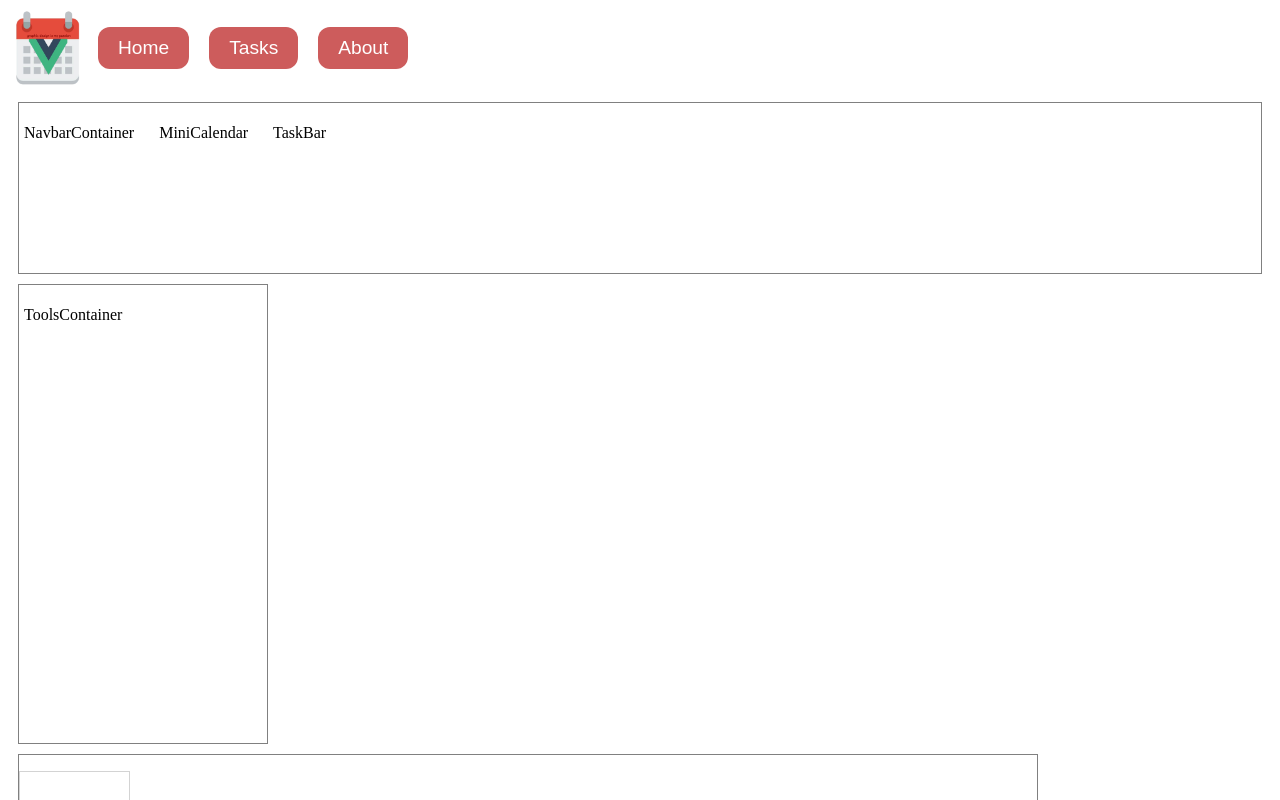
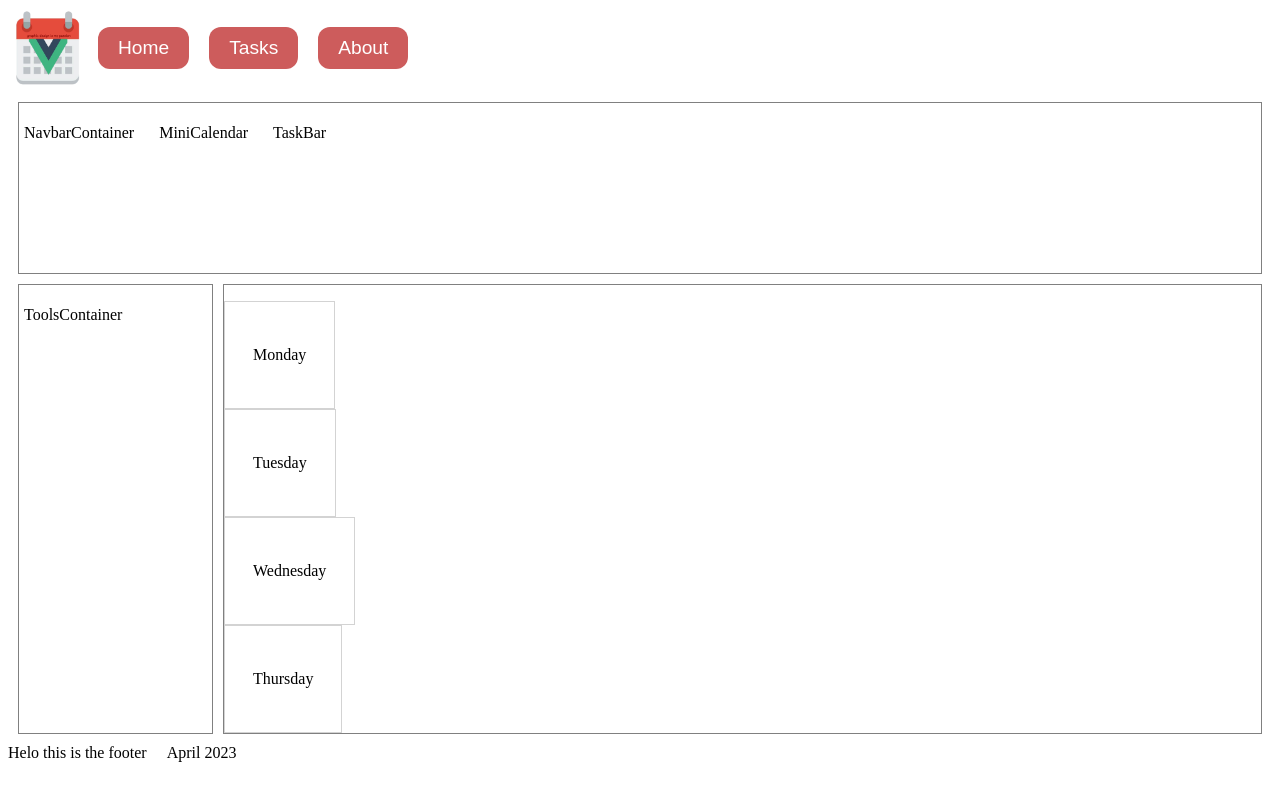
Before and after one commit to PerfectMach1ne/vCalendar__uni-se-prj, a Vue app in the folder vCalendar-frontend/: page / in a window 1280 px wide. Shown: the top 800 px of the page. Built offline with nearby package versions, Linux system fonts and the light colour scheme.

Commit message:
feat+fix+refactor: Improve container components style + work on BigCalendar structure

```diff
--- a/vCalendar-frontend/src/assets/style.css
+++ b/vCalendar-frontend/src/assets/style.css
@@ -26,3 +26,13 @@
   scrollbar-color: #000 #aaa;
   scrollbar-width: thin;
 }
+
+.scrollbar-vertical::-webkit-scrollbar {
+  width: 8px;
+  height: 8px;
+  background-color: #aaa;
+}
+
+.scrollbar-vertical::-webkit-scrollbar-thumb {
+  background: #000;
+}
--- a/vCalendar-frontend/src/components/BigCalendar.vue
+++ b/vCalendar-frontend/src/components/BigCalendar.vue
@@ -40,15 +40,26 @@ export default {
       </p>
     </li>
   </ul>
-  <table>
-    <tr v-for="i in 24" v-bind:id="`${String(i).padStart(2, '0') + ':00'}`">
-      <th id="mon">mon</th>
-      <th id="tue">tue</th>
-      <th id="wed">wed</th>
-      <th id="thu">thu</th>
-      <th id="fri">fri</th>
-      <th id="sat">sat</th>
-      <th id="sun">sun</th>
+  <table id="7daycal">
+    <tr v-for="i in 25" v-bind:id="`${i == 1 ? 'weekday-labels' : String(i - 2).padStart(2, '0') + ':00'}`">
+      <div v-if="i - 1 == 0" class="table__day__labels">
+        <th id="mon-label">mon</th>
+        <th id="tue-label">tue</th>
+        <th id="wed-label">wed</th>
+        <th id="thu-label">thu</th>
+        <th id="fri-label">fri</th>
+        <th id="sat-label">sat</th>
+        <th id="sun-label ">sun</th>
+      </div>
+      <div v-else>
+        <th :id="`mon${i - 2}`">[]</th>
+        <th :id="`tue${i - 2}`">[]</th>
+        <th :id="`wed${i - 2}`">[]</th>
+        <th :id="`thu${i - 2}`">[]</th>
+        <th :id="`fri${i - 2}`">[]</th>
+        <th :id="`sat${i - 2}`">[]</th>
+        <th :id="`sun${i - 2}`">[]</th>
+      </div>
     </tr>
   </table>
 </template>
@@ -62,6 +73,11 @@ table, th {
 
 th {
   padding: 60px 50px;
+}
+
+.table__day__labels {
+  /* font-family: 'Fira Sans', sans-serif; */
+  font-variant-caps: small-caps;
 }
 
 .weekday__labels {
--- a/vCalendar-frontend/src/components/containers/CalendarContainer.vue
+++ b/vCalendar-frontend/src/components/containers/CalendarContainer.vue
@@ -18,7 +18,13 @@ export default {
 .calendar__container {
   margin: 5px;
   border: 1px solid gray;
+  max-height: 56vh;
+  width: 85%
+}
+/* .calendar__container {
+  margin: 5px;
+  border: 1px solid gray;
   width: 79.55vw;
   max-height: 57.5vh;
-}
+} */
 </style>
--- a/vCalendar-frontend/src/components/containers/NavbarContainer.vue
+++ b/vCalendar-frontend/src/components/containers/NavbarContainer.vue
@@ -25,7 +25,7 @@ export default {
   margin: 5px;
   border: 1px solid gray;
   padding: 5px;
-  width: 100vw;
+  width: revert;
   height: 20vh;
   display: inline-flex;
   flex-direction: row;
--- a/vCalendar-frontend/src/components/containers/ToolsContainer.vue
+++ b/vCalendar-frontend/src/components/containers/ToolsContainer.vue
@@ -15,7 +15,7 @@ export default {
   margin: 5px;
   border: 1px solid gray;
   padding: 5px;
-  width: 238px; /* any more and flexbox sends CalendarContainer downstairs */
-  height: calc(57vh - 1vh); /* same as above */
+  width: 15%; /* any more and flexbox sends CalendarContainer downstairs */
+  max-height: calc(57vh - 1vh); /* same as above */
 }
 </style>
--- a/vCalendar-frontend/src/components/pages/AboutPage.vue
+++ b/vCalendar-frontend/src/components/pages/AboutPage.vue
@@ -32,8 +32,7 @@ export default {
 .about__page__container {
   margin: 5px;
   border: 1px solid gray;
-  padding: 5px;
-  width: 80vw; /* If it works, it works. */
   max-height: 56vh;
+  width: 85%
 }
 </style>
--- a/vCalendar-frontend/src/views/AboutView.vue
+++ b/vCalendar-frontend/src/views/AboutView.vue
@@ -13,21 +13,19 @@ export default {
 </script>
 
 <template>
+  <NavbarContainer class="nav__isolator"/>
   <div class="about">
-    <NavbarContainer/>
     <ToolsContainer/>
     <AboutPage/>
   </div>
 </template>
 
 <style scoped>
-@media (min-width: 1024px) {
-  .about {
-    min-height: 75vh; /* 75% viewport height */
-    display: flex;
-    /* flex-direction: row; */
-    flex-wrap: wrap;
-    align-content: flex-start;
-  }
+.about {
+  display: flex;
+}
+
+.nav__isolator {
+  display: flex;
 }
 </style>
--- a/vCalendar-frontend/src/views/HomeView.vue
+++ b/vCalendar-frontend/src/views/HomeView.vue
@@ -14,8 +14,8 @@ export default {
 
 <template>
   <main>
+    <NavbarContainer class="nav__isolator"/>
     <div class="home">
-      <NavbarContainer/>
       <ToolsContainer/>
       <CalendarContainer/>
     </div>
@@ -23,12 +23,19 @@ export default {
 </template>
 
 <style scoped>
-@media (min-width: 1024px) {
+.home {
+  display: flex;
+}
+
+.nav__isolator {
+  display: flex;
+  /* align-items: stretch; */
+/*
   .home {
-    min-height: 75vh; /* 75% viewport height */
+    min-height: 75vh; /* 75% viewport height */ /*
     display: flex;
     flex-wrap: wrap;
     align-content: flex-start;
-  }
+  } */
 }
 </style>
```
Also changed, not shown: 2 other files (tests, documents, lock files or other folders).
